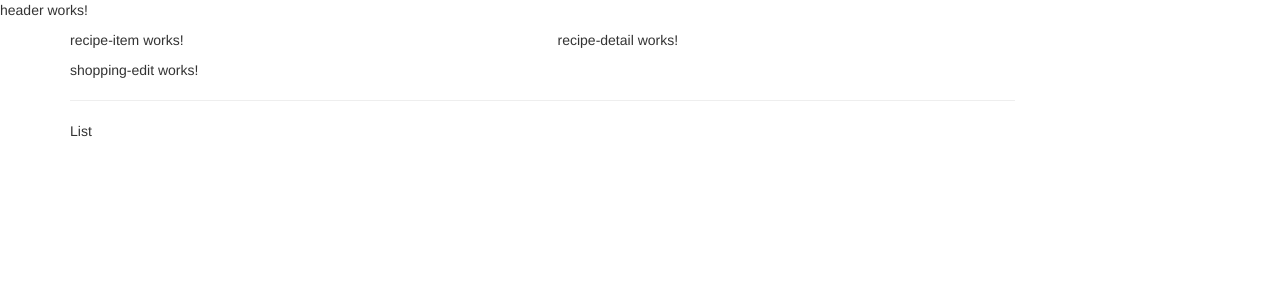
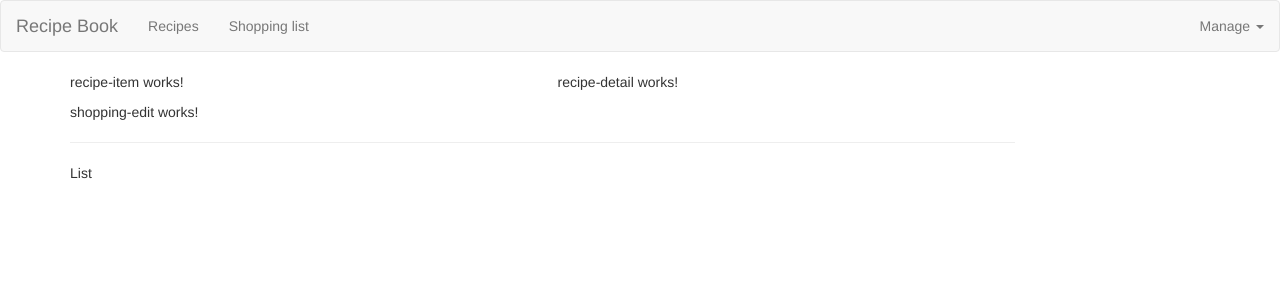
Before and after one commit to mbochynski/angular-cookbook, an Angular app: page / in a window 1280 px wide. Shown: the top 300 px of the page. Built offline with nearby package versions, Linux system fonts and the light colour scheme.

Commit message:
Add header code

```diff
--- a/src/app/header/header.component.html
+++ b/src/app/header/header.component.html
@@ -1,3 +1,23 @@
-<p>
-  header works!
-</p>
+<nav class="navbar navbar-default">
+  <div class="container-fluid">
+    <div class="navbar-header">
+      <a href="#" class="navbar-brand">Recipe Book</a>
+    </div>
+
+    <div class="navbar-default">
+      <ul class="nav navbar-nav">
+        <li><a href="#">Recipes</a></li>
+        <li><a href="#">Shopping list</a></li>
+      </ul>
+      <ul class="nav navbar-nav navbar-right">
+        <li class="dropdown">
+          <a href="#" class="dropdown-toggle" role="button">Manage <span class="caret"></span></a>
+          <ul class="dropdown-menu">
+            <li><a href="#">Save data</a></li>
+            <li><a href="#">Fetch data</a></li>
+          </ul>
+        </li>
+      </ul>
+    </div>
+  </div>
+</nav>
```
